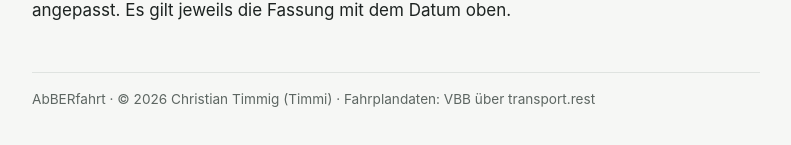
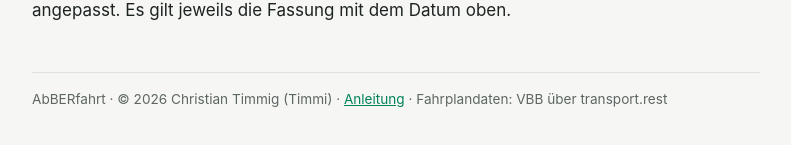
Before and after one commit to CTBER-dev/abberfahrten, a plain HTML site: page index.html in a window 1280 px wide. Shown: the part 4264-4409 px from the top of the page, without its empty margins (244-1035 px from the left). Drawn offline with Linux system fonts and the light colour scheme.

Commit message:
Add files via upload

```diff
--- a/index.html
+++ b/index.html
@@ -255,7 +255,7 @@
   jeweils die Fassung mit dem Datum oben.</p>
 
   <footer>
-    AbBERfahrt · © 2026 Christian Timmig (Timmi) · Fahrplandaten: VBB über transport.rest
+    AbBERfahrt · © 2026 Christian Timmig (Timmi) · <a href="anleitung.html">Anleitung</a> · Fahrplandaten: VBB über transport.rest
   </footer>
 </main>
 </body>
```
